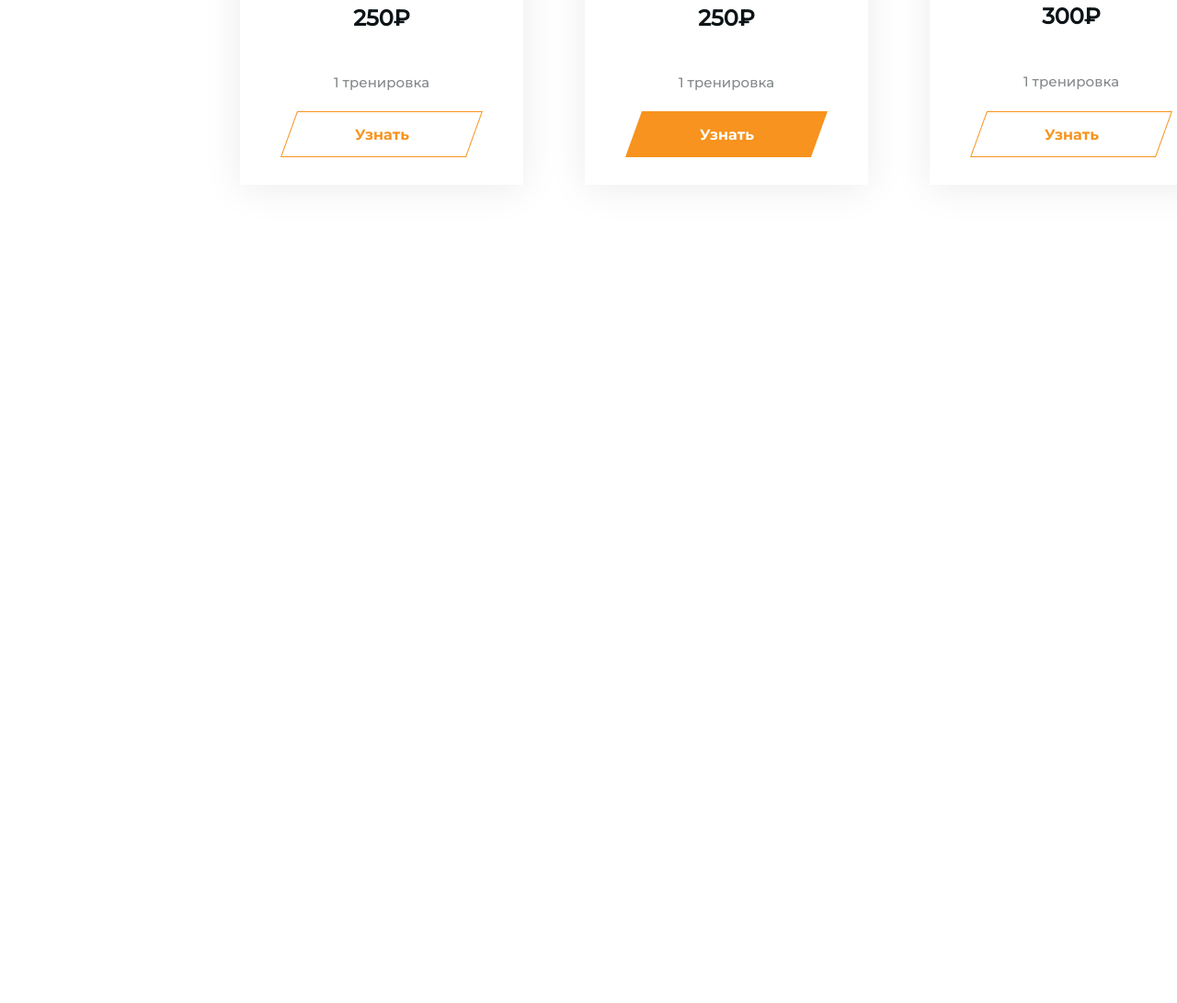
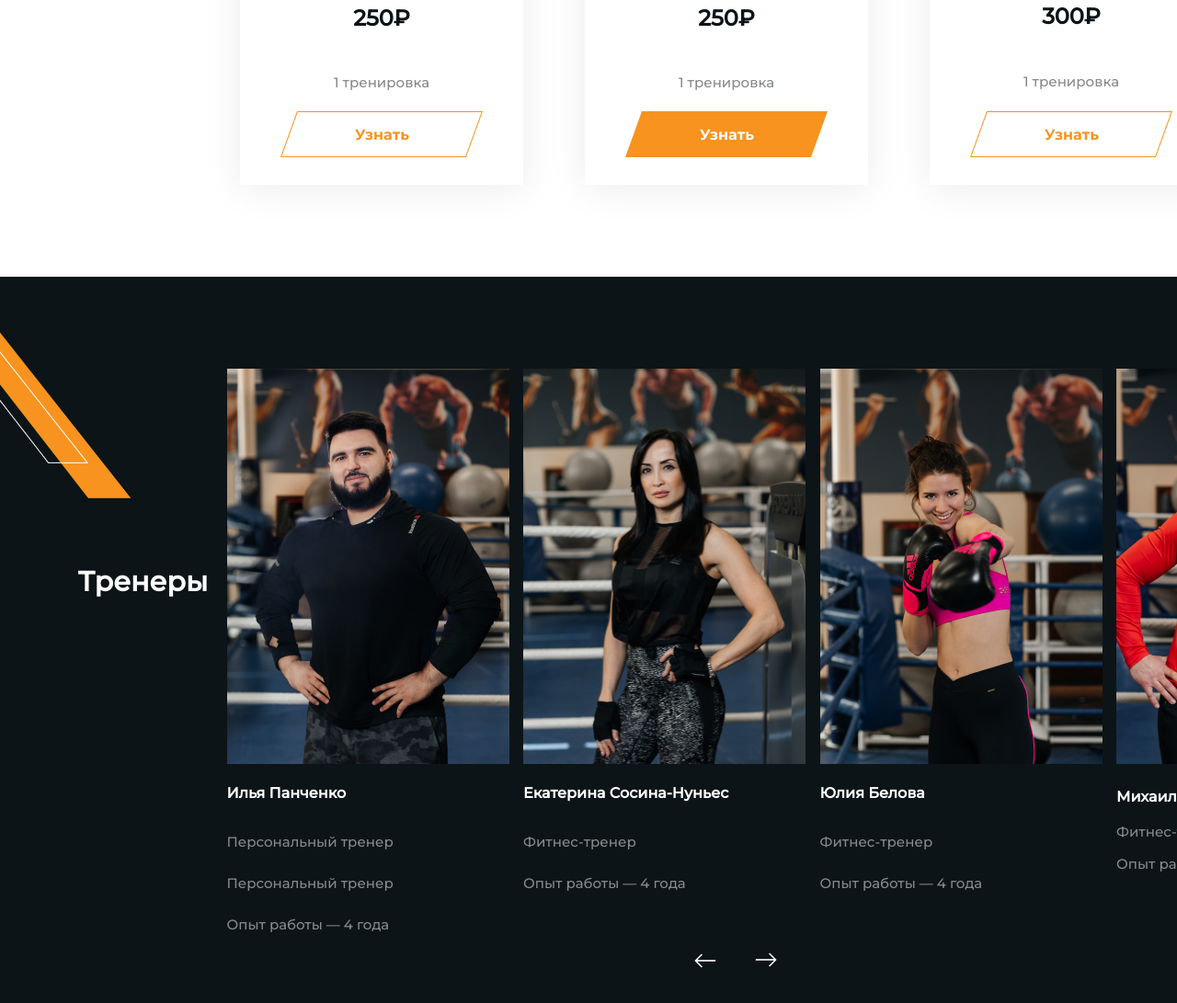
Before and after one commit to arthurinwar/panteon_landing, a plain HTML site: page index.html in a window 1280 px wide. Shown: the part 4740-5831 px from the top of the page at 92% size. Before the commit the page ends 5041 px from the top, so only its background shows below. Drawn offline with nearby package versions, Linux system fonts and the light colour scheme.

Commit message:
trainer-section

```diff
--- a/index.html
+++ b/index.html
@@ -229,7 +229,40 @@
     </section>
 
     <section class="trainersBlock">
+        <img class="trainerRecatangles" src="./images/Group 28.png">
+        <div class="trainersPhotoBlock">
+            <h2 class="trainersTitle">Тренеры</h2>
+            <div class="ilyaTrainer">
+                <img src="./images/5407ф.png" class="ilyaImage">
+                <p class="ilyaTitle">Илья Панченко</p>
+                <p class="ilyaPersTrainer">Персональный тренер</p>
+                <p class="ilyaInstructor">Персональный тренер</p>
+                <p class="ilyaInstructor">Опыт работы — 4 года</p>
+            </div>
+            <div class="ilyaTrainer">
+                <img src="./images/5371ф.png" class="ilyaImage">
+                <p class="ilyaTitle">Екатерина Сосина-Нуньес</p>
+                <p class="ilyaPersTrainer">Фитнес-тренер</p>
+                <p class="ilyaInstructor">Опыт работы — 4 года</p>
 
+            </div>
+            <div class="ilyaTrainer">
+                <img src="./images/5405ф.png" class="ilyaImage">
+                <p class="ilyaTitle">Юлия Белова</p>
+                <p class="ilyaPersTrainer">Фитнес-тренер</p>
+                <p class="ilyaInstructor">Опыт работы — 4 года</p>
+            </div>
+            <div class="michailTrainer">
+                <img src="./images/5417ф.png" class="michailImage">
+                <p class="ilyaTitle">Михаил А</p>
+                <p class="ilyaPersTrainer">Фитнес-тр</p>
+                <p class="ilyaInstructor">Опыт рабо</p>
+            </div>
+        </div>
+        <div class="trainersButtons">
+            <img class="trainerLeftButton" src="./images/bi_arrow-left (2).png">
+            <img class="trainerRightButton" src="./images/bi_arrow-left (3).png">
+        </div>
     </section>
 
 </body>
--- a/styles.css
+++ b/styles.css
@@ -978,4 +978,103 @@ flex-shrink: 0;
     min-width: 1440px;
     position: relative;
     z-index: 0;
+    padding: 100px 80px 100px 80px;
 }
+
+.trainersPhotoBlock {
+
+    display: flex;
+    justify-content: space-between;
+    align-items: flex-start;
+
+}
+
+.trainersTitle {
+    width: 151px;
+    color: #FFF;
+    text-align: center;
+    font-family: Montserrat;
+    font-size: 30px;
+    font-style: normal;
+    font-weight: 700;
+    line-height: 34px; /* 113.333% */
+    margin-top: 215px;
+}
+
+.ilyaTrainer {
+    display: flex;
+    flex-direction: column;
+    align-items: flex-start;
+}
+
+.ilyaImage {
+    width: 307px;
+    height: 430px;
+    flex-shrink: 0;
+}
+
+.ilyaTitle {
+    width: 306px;
+    color: #FFF;
+    font-family: Montserrat;
+    font-size: 16px;
+    font-style: normal;
+    font-weight: 700;
+    line-height: 24px; /* 150% */
+    margin-top: 20px;
+}
+
+.ilyaPersTrainer {
+    width: 306px;
+    color: rgba(255, 255, 255, 0.50);
+    font-family: Montserrat;
+    font-size: 15px;
+    font-style: normal;
+    font-weight: 400;
+    line-height: 20px; /* 133.333% */
+    margin-top: 15px;
+}
+
+.ilyaInstructor {
+    width: 306px;
+    color: rgba(255, 255, 255, 0.50);
+    font-family: Montserrat;
+    font-size: 15px;
+    font-style: normal;
+    font-weight: 400;
+    line-height: 20px; /* 133.333% */
+    margin-top: 10px;
+}
+
+.michailImage {
+    width: 93px;
+    height: 430px;
+    flex-shrink: 0;
+}
+
+.trainersButtons {
+    margin-left: auto;
+    margin-right: auto;
+    display: flex;
+    justify-content: center;
+
+}
+.trainerLeftButton {
+    width: 26px;
+    height: 26px;
+    flex-shrink: 0;
+}
+
+.trainerRightButton {
+    width: 26px;
+    height: 26px;
+    flex-shrink: 0;
+    margin-left: 40px;
+}
+
+.trainerRecatangles {
+    position: absolute;
+    z-index: 2;
+    left: 0;
+    top: 20px;
+}
```
Also changed, not shown: images/5371ф.png (added), images/5405ф.png (added), images/5407ф.png (added), images/5417ф.png (added), images/Group 28.png (added), images/bi_arrow-left (2).png (added), images/bi_arrow-left (3).png (added).
